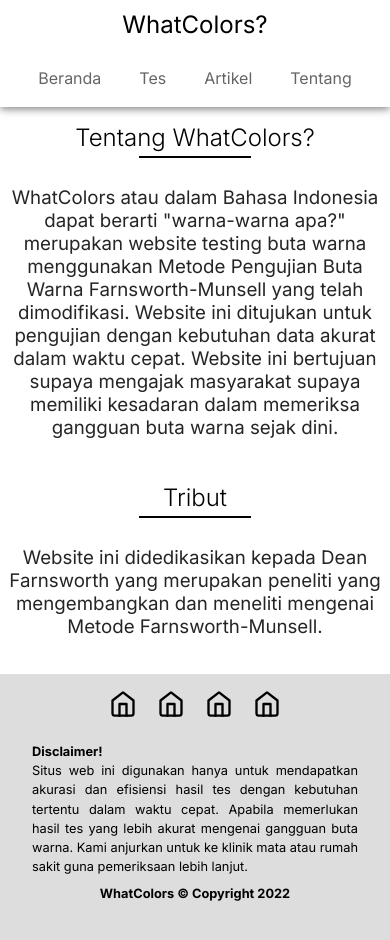
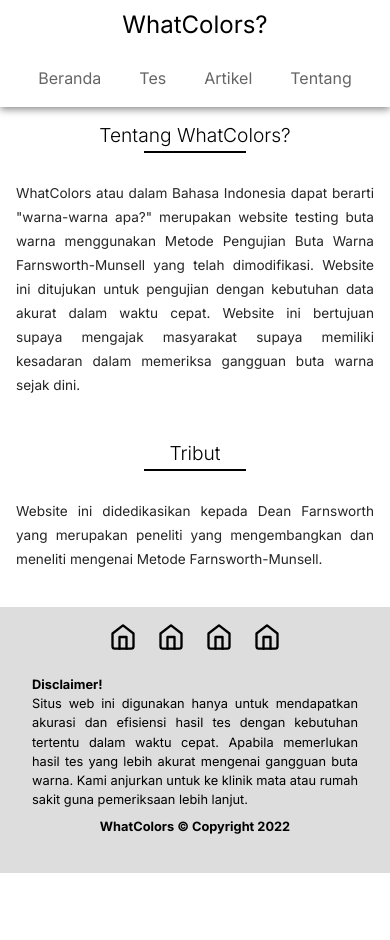
Before and after one commit to Z4nR/what-colors, a React (Create React App) app: page /about in a window 390 px wide. After the commit the page ends 873 px from the top, so only its background shows below. Built offline with nearby package versions, Linux system fonts and the light colour scheme.

Commit message:
styling article and about responsive done

```diff
--- a/src/pages/AboutPage.js
+++ b/src/pages/AboutPage.js
@@ -3,6 +3,7 @@ import React from "react";
 export default function AboutPage() {
   return (
     <section>
+      <div className="about-page">
         <div className="page-title">
           <h2>Tentang WhatColors?</h2>
         </div>
@@ -27,6 +28,7 @@ export default function AboutPage() {
             Farnsworth-Munsell.
           </h3>
         </div>
+      </div>
     </section>
   );
 }
--- a/src/pages/ArticlePage.js
+++ b/src/pages/ArticlePage.js
@@ -13,8 +13,6 @@ export default function ArticlePage() {
       setLoading(false);
     });
   }, []);
-
-  console.log(article);
 
   return isLoading === false ? (
     <section>
--- a/src/styles/main.css
+++ b/src/styles/main.css
@@ -326,7 +326,16 @@ section {
   border-bottom: 2px solid black;
 }
 
+.page-title p {
+  margin-top: 1rem;
+  font-weight: 300;
+}
+
 /*About*/
+.about-page {
+  margin: 0 16px;
+}
+
 .about-item {
   display: flex;
   margin: 0 auto 2rem;
@@ -336,7 +345,6 @@ section {
 
 .about-item h3 {
   color: #252525;
-  text-align: center;
   font-weight: 400;
   margin-bottom: 4px;
   max-width: 700px;
--- a/src/styles/responsive.css
+++ b/src/styles/responsive.css
@@ -209,6 +209,10 @@
   .icon-delete {
     font-size: 24px;
   }
+  /*About*/
+  .about-item h3 {
+    text-align: justify;
+  }
   /*Utils*/
   .image-result {
     background-size: cover;
@@ -241,6 +245,10 @@
   .article-item h4,
   .article-item p {
     font-size: 0.85em;
+  }
+  /*About*/
+  .about-item h3 {
+    text-align: center;
   }
 }
 
@@ -292,6 +300,19 @@
   /*Article*/
   .article_list {
     grid-template-columns: 1fr;
+  }
+  .page-title p {
+    font-size: 0.8rem;
+    line-height: 1.2rem;
+  }
+  /*About*/
+  .page-title h2 {
+    font-size: larger;
+  }
+
+  .about-item h3 {
+    font-size: 0.85rem;
+    line-height: 1.5rem;
   }
 }
 
@@ -353,6 +374,15 @@
   .article_list {
     grid-template-columns: 1fr 1fr;
   }
+  .page-title p {
+    font-size: 0.85rem;
+    line-height: 1.3rem;
+  }
+  /*About*/
+  .about-item h3 {
+    font-size: 0.95rem;
+    line-height: 1.8rem;
+  }
   /*Footer*/
   .footer {
     justify-content: space-between;
@@ -388,11 +418,6 @@
   /*Home Page*/
   .go-to-test h2 {
     font-size: 24px;
-  }
-  /*About*/
-  .about-item h3 {
-    font-size: 0.95rem;
-    line-height: 1.8rem;
   }
 }
 
```
Lines whose indentation alone changed are shown as unchanged.
